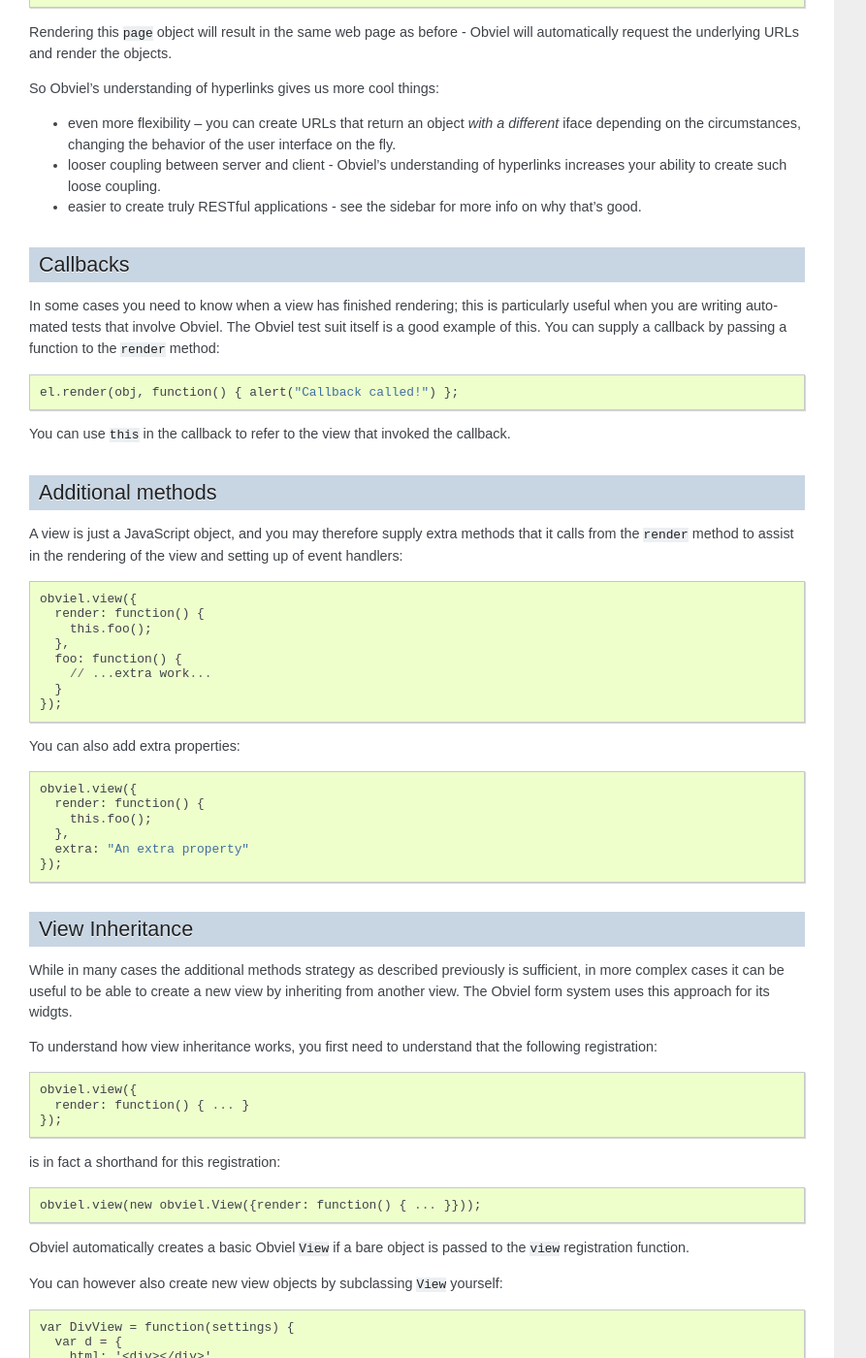
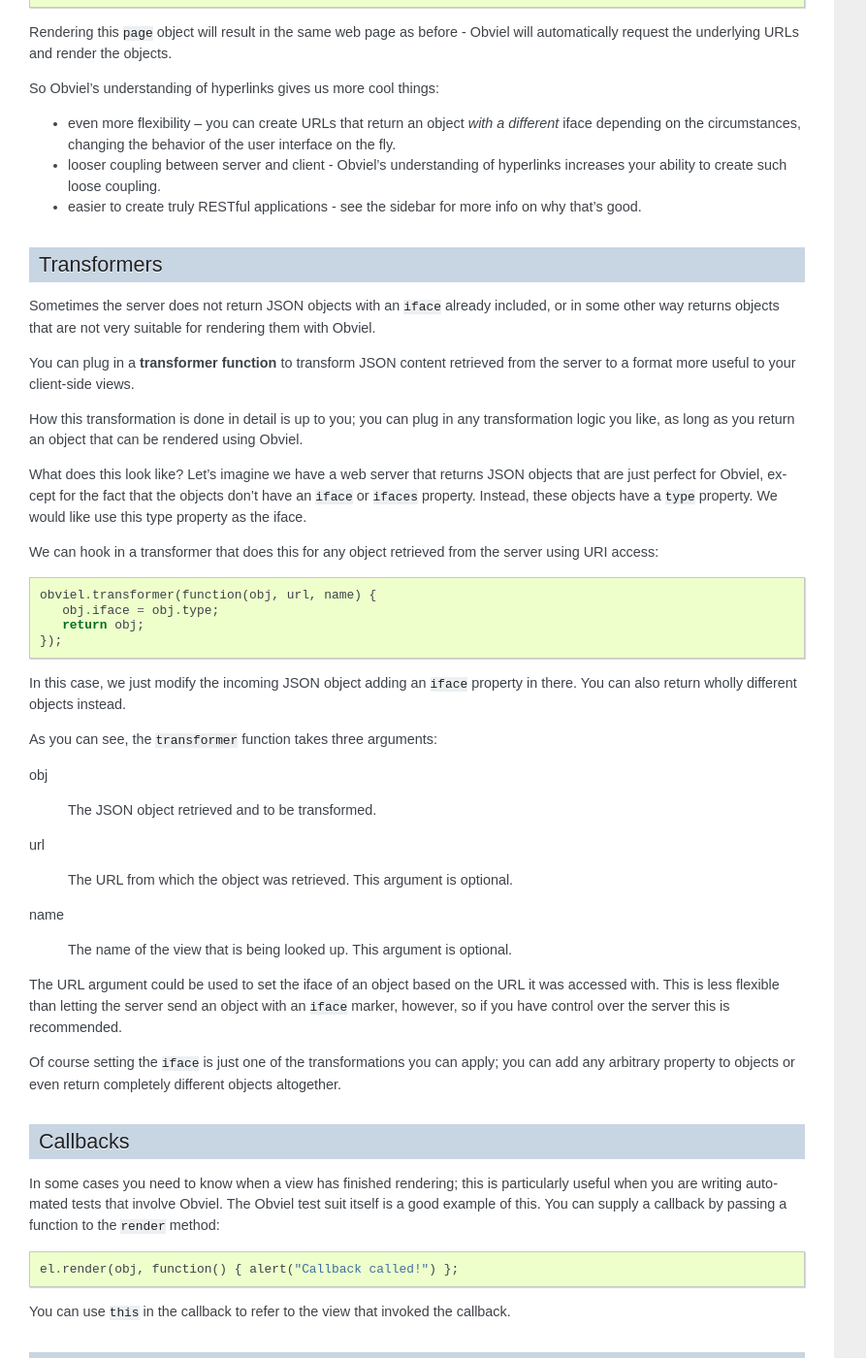
Before and after one commit to obviel/obviel, a Sphinx documentation site: the page built from doc/manual.txt, in a window 1280 px wide and 1400 px high, scrolled down 10194 px. Shown: the whole window at 97% size, without its empty margins (0-893 px from the left). Built offline with Sphinx 7.4.7, drawn with Linux system fonts in a browser that asks for light colours.

Commit message:
Add transformer hook to Obviel. Allows Obviel to transform content coming from the server.

```diff
--- a/CHANGES.txt
+++ b/CHANGES.txt
@@ -1,5 +1,11 @@
 CHANGES
 *******
+
+0.12 (unreleased)
+=================
+
+* Added ``transformer`` hook. This allows Obviel to transform content
+  it retrieves from the server using URLs and hyperlinks.
 
 0.11.1 (2012-01-14)
 ===================
--- a/doc/manual.txt
+++ b/doc/manual.txt
@@ -636,6 +636,62 @@
 * easier to create truly RESTful applications - see the sidebar for
   more info on why that's good.
 
+Transformers
+------------
+
+Sometimes the server does not return JSON objects with an ``iface``
+already included, or in some other way returns objects that are not
+very suitable for rendering them with Obviel.
+
+You can plug in a **transformer function** to transform JSON content
+retrieved from the server to a format more useful to your client-side
+views.
+
+How this transformation is done in detail is up to you; you can plug
+in any transformation logic you like, as long as you return an object
+that can be rendered using Obviel.
+
+What does this look like? Let's imagine we have a web server that
+returns JSON objects that are just perfect for Obviel, except for the
+fact that the objects don't have an ``iface`` or ``ifaces``
+property. Instead, these objects have a ``type`` property. We would
+like use this type property as the iface.
+
+We can hook in a transformer that does this for any object retrieved
+from the server using URI access::
+
+  obviel.transformer(function(obj, url, name) {
+     obj.iface = obj.type;
+     return obj;
+  });
+
+In this case, we just modify the incoming JSON object adding an
+``iface`` property in there. You can also return wholly different
+objects instead.
+
+As you can see, the ``transformer`` function takes three arguments:
+
+obj
+
+  The JSON object retrieved and to be transformed.
+
+url
+
+  The URL from which the object was retrieved. This argument is optional.
+
+name
+
+  The name of the view that is being looked up. This argument is optional.
+
+The URL argument could be used to set the iface of an object based on
+the URL it was accessed with. This is less flexible than letting the
+server send an object with an ``iface`` marker, however, so if you
+have control over the server this is recommended.
+
+Of course setting the ``iface`` is just one of the transformations you
+can apply; you can add any arbitrary property to objects or even
+return completely different objects altogether.
+
 Callbacks
 ---------
 
```
Also changed, not shown: doc/api.txt (+31 -0 lines), 2 other files.
